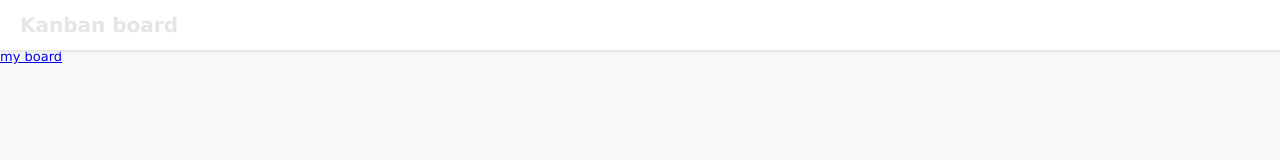
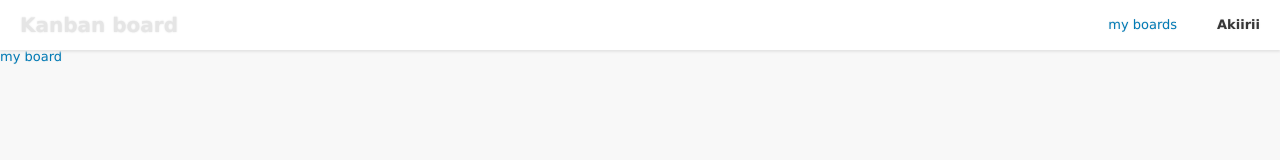
Before and after one commit to akiirii/kanban, a website: page frontend/html/index.html in a window 1280 px wide. Drawn offline with nearby package versions, Linux system fonts and the light colour scheme; some packages are replaced by stand-ins of ours; files that its build step writes are made by us from their sources.

Commit message:
fixed header

```diff
--- a/bower.json
+++ b/bower.json
@@ -3,6 +3,7 @@
   "version": "1.0.0",
   "dependencies": {
     "angular": "~1.4.7",
-    "angular-route": "~1.4.7"
+    "angular-route": "~1.4.7",
+    "angular-drag-and-drop-lists": "~1.3.0"
   }
 }
--- a/frontend/html/index.html
+++ b/frontend/html/index.html
@@ -14,8 +14,11 @@
 
 <header>
     <h1> Kanban board</h1>
+    <div>
 
-
+        <a href="/"> my boards</a>
+        <div class="user"> Akiirii </div>
+    <div>
 </header>
 
 <body>
--- a/frontend/less/colors.less
+++ b/frontend/less/colors.less
@@ -13,19 +13,15 @@
 
 .primary {
     color: @primary-color;
-    text-shadow: 0 0 2px @main-color;
 }
 .secondary {
     color: @secondary-color;
-    text-shadow: 0 0 2px @main-color;
 }
 .progress {
     color: @progress-color;
-    text-shadow: 0 0 2px @main-color;
 }
 .alert {
     color: @alert-color;
-    text-shadow: 0 0 2px @main-color;
 }
 
 .primary-box, .requested {
--- a/frontend/less/layout.less
+++ b/frontend/less/layout.less
@@ -3,6 +3,7 @@ body {
     font-size: @page-normal-font-size;
     color: @dark-color;
     background-color: @light-color;
+    text-shadow: 0 0 2px @main-color;
     min-width: 320px;
 }
 
@@ -12,6 +13,17 @@ h1 {
     font-size: @page-big-font-size;
 }
 
+a {
+    color: @primary-color;
+    text-decoration: none;
+
+    &:hover {
+        text-decoration: underline;
+    }
+}
+
+
+
 header {
     background-color: @very-light-color;
     height: @header-height;
@@ -20,11 +32,26 @@ header {
     left: 0;
     right: 0;
     box-shadow: 0 2px 2px @main-color;
+    display: flex;
 
+    >div {
+        display: flex;
+    }
     h1 {
         color: @main-color;
         line-height: @header-height;
+        flex: auto;
+    }
 
+    a {
+        line-height: @header-height;
+        padding: 0 @big-spacing;
+    }
+
+    .user {
+        line-height: @header-height;
+        padding: 0 @big-spacing;
+        font-weight: bold;
     }
 }
 
@@ -37,13 +64,12 @@ main {
 
 .header {
     text-align: center;
-
     padding: @medium-spacing;
     box-shadow: 0 0 3px @main-color;
-    background-color: @very-light-color
+    background-color: @very-light-color;
+    border-bottom: 1px solid @main-color;
 }
 .content{
-    background-color: @very-light-color;
     min-height: 50px;
     padding: @small-spacing;
 }
--- a/frontend/less/ticket.less
+++ b/frontend/less/ticket.less
@@ -1,4 +1,8 @@
 .ticket {
     box-shadow: 0 0 2px @main-color;
     margin: @big-spacing @medium-spacing;
+
+    .content {
+        border: 1px solid @main-color;
+    }
 }
```
